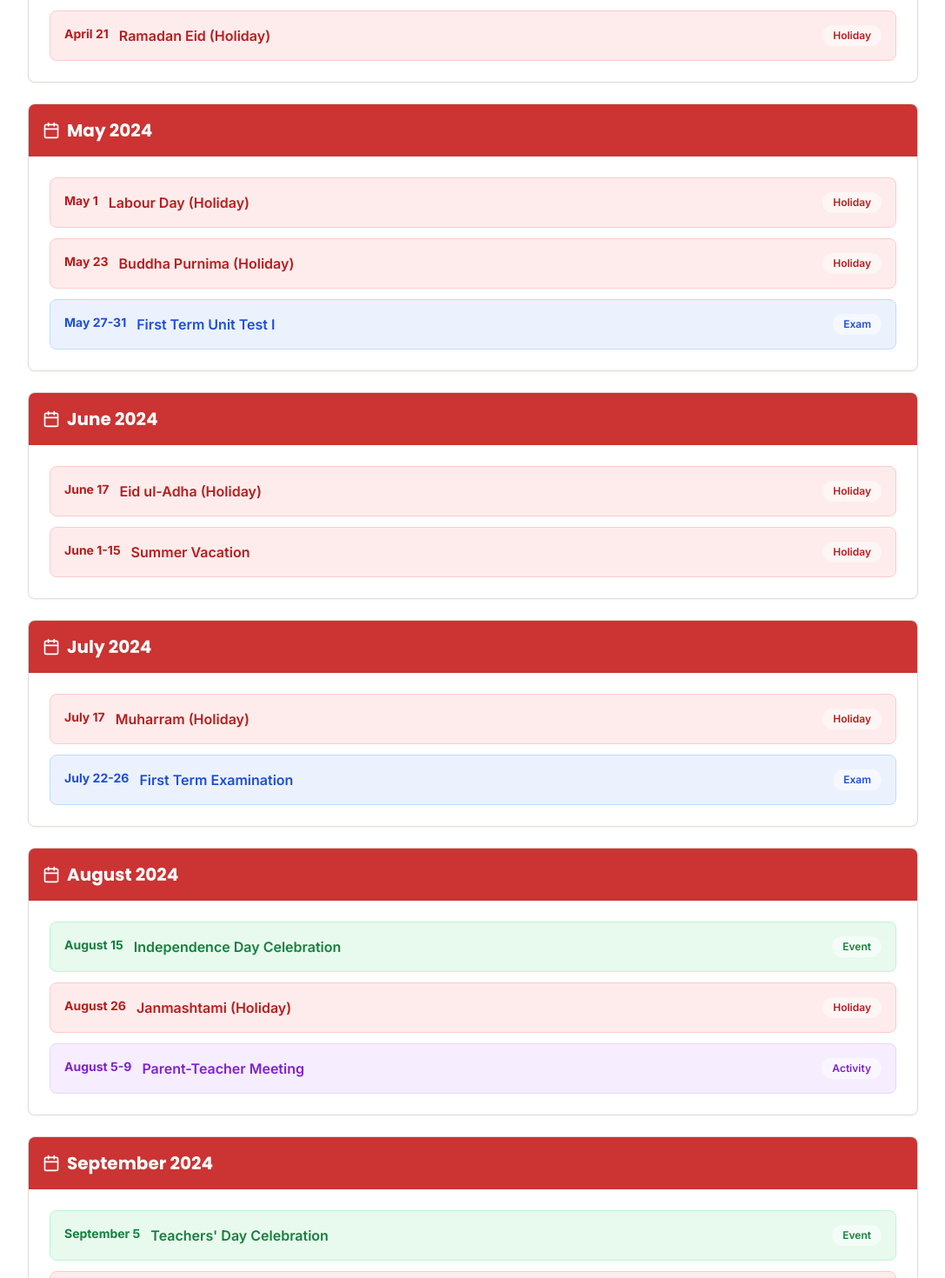
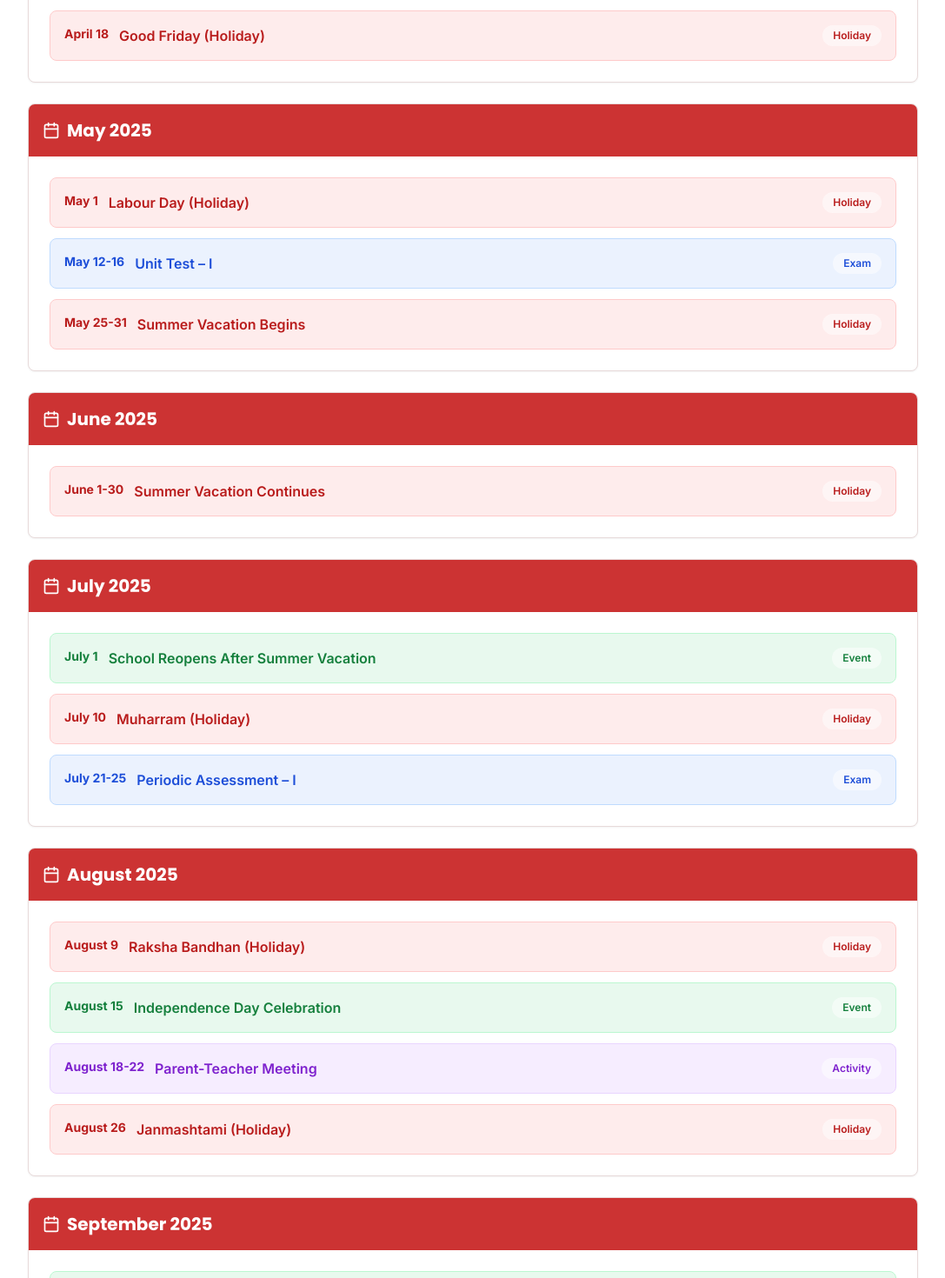
Before and after one commit to ambuj-dixit/sunbird-education, a React (Vite) app: page /calendar in a window 1280 px wide. Shown: the part 780-2250 px from the top of the page at 87% size, without its empty margins (96-1183 px from the left). Built offline with nearby package versions, Linux system fonts and the light colour scheme; the HTML template or start-up script is replaced by a standard one.

Commit message:
added documents

```diff
--- a/src/data/calendar.ts
+++ b/src/data/calendar.ts
@@ -1,4 +1,4 @@
-// SAMPLE ACADEMIC CALENDAR DATA - Replace with your actual academic calendar
+// ACADEMIC CALENDAR – SESSION 2025–26 (Indian School System)
 
 export interface CalendarEvent {
   month: string;
@@ -13,78 +13,77 @@ export interface CalendarEvent {
 // Academic year starts in April (Indian school system)
 export const academicCalendar: CalendarEvent[] = [
   {
-    month: "April 2024",
+    month: "April 2025",
     events: [
       { date: "April 1", title: "New Academic Session Begins", type: "event" },
-      { date: "April 14", title: "Ambedkar Jayanti (Holiday)", type: "holiday" },
-      { date: "April 21", title: "Ramadan Eid (Holiday)", type: "holiday" },
+      { date: "April 14", title: "Dr. Ambedkar Jayanti (Holiday)", type: "holiday" },
+      { date: "April 18", title: "Good Friday (Holiday)", type: "holiday" },
     ],
   },
   {
-    month: "May 2024",
+    month: "May 2025",
     events: [
       { date: "May 1", title: "Labour Day (Holiday)", type: "holiday" },
-      { date: "May 23", title: "Buddha Purnima (Holiday)", type: "holiday" },
-      { date: "May 27-31", title: "First Term Unit Test I", type: "exam" },
+      { date: "May 12-16", title: "Unit Test – I", type: "exam" },
+      { date: "May 25-31", title: "Summer Vacation Begins", type: "holiday" },
     ],
   },
   {
-    month: "June 2024",
+    month: "June 2025",
     events: [
-      { date: "June 17", title: "Eid ul-Adha (Holiday)", type: "holiday" },
-      { date: "June 1-15", title: "Summer Vacation", type: "holiday" },
+      { date: "June 1-30", title: "Summer Vacation Continues", type: "holiday" },
     ],
   },
   {
-    month: "July 2024",
+    month: "July 2025",
     events: [
-      { date: "July 17", title: "Muharram (Holiday)", type: "holiday" },
-      { date: "July 22-26", title: "First Term Examination", type: "exam" },
+      { date: "July 1", title: "School Reopens After Summer Vacation", type: "event" },
+      { date: "July 10", title: "Muharram (Holiday)", type: "holiday" },
+      { date: "July 21-25", title: "Periodic Assessment – I", type: "exam" },
     ],
   },
   {
-    month: "August 2024",
+    month: "August 2025",
     events: [
+      { date: "August 9", title: "Raksha Bandhan (Holiday)", type: "holiday" },
       { date: "August 15", title: "Independence Day Celebration", type: "event" },
+      { date: "August 18-22", title: "Parent-Teacher Meeting", type: "activity" },
       { date: "August 26", title: "Janmashtami (Holiday)", type: "holiday" },
-      { date: "August 5-9", title: "Parent-Teacher Meeting", type: "activity" },
     ],
   },
   {
-    month: "September 2024",
+    month: "September 2025",
     events: [
-      { date: "September 5", title: "Teachers' Day Celebration", type: "event" },
-      { date: "September 16", title: "Milad un-Nabi (Holiday)", type: "holiday" },
-      { date: "September 23-27", title: "Second Term Unit Test I", type: "exam" },
+      { date: "September 5", title: "Teachers’ Day Celebration", type: "event" },
+      { date: "September 15-19", title: "Half-Yearly Examination", type: "exam" },
     ],
   },
   {
-    month: "October 2024",
+    month: "October 2025",
     events: [
       { date: "October 2", title: "Gandhi Jayanti (Holiday)", type: "holiday" },
-      { date: "October 12", title: "Dussehra (Holiday)", type: "holiday" },
-      { date: "October 13-23", title: "Dussehra Break", type: "holiday" },
-      { date: "October 31", title: "Diwali (Holiday)", type: "holiday" },
+      { date: "October 3-12", title: "Dussehra Vacation", type: "holiday" },
+      { date: "October 20", title: "School Reopens After Dussehra Break", type: "event" },
     ],
   },
   {
-    month: "November 2024",
+    month: "November 2025",
     events: [
-      { date: "November 1-3", title: "Diwali Break", type: "holiday" },
-      { date: "November 14", title: "Children's Day Celebration", type: "event" },
-      { date: "November 25-29", title: "Second Term Examination", type: "exam" },
+      { date: "November 1-3", title: "Diwali Vacation", type: "holiday" },
+      { date: "November 14", title: "Children’s Day Celebration", type: "event" },
+      { date: "November 24-28", title: "Unit Test – II", type: "exam" },
     ],
   },
   {
-    month: "December 2024",
+    month: "December 2025",
     events: [
-      { date: "December 2-6", title: "Parent-Teacher Meeting", type: "activity" },
+      { date: "December 6", title: "Parent-Teacher Meeting", type: "activity" },
       { date: "December 25", title: "Christmas (Holiday)", type: "holiday" },
-      { date: "December 26-31", title: "Winter Break", type: "holiday" },
+      { date: "December 26-31", title: "Winter Vacation", type: "holiday" },
     ],
   },
   {
-    month: "January 2025",
+    month: "January 2026",
     events: [
       { date: "January 1", title: "New Year (Holiday)", type: "holiday" },
       { date: "January 14", title: "Makar Sankranti (Holiday)", type: "holiday" },
@@ -92,23 +91,28 @@ export const academicCalendar: CalendarEvent[] = [
     ],
   },
   {
-    month: "February 2025",
+    month: "February 2026",
     events: [
-      { date: "February 3-7", title: "Annual Examination Pre-Board", type: "exam" },
-      { date: "February 19", title: "Maha Shivaratri (Holiday)", type: "holiday" },
-      { date: "February 24-28", title: "Annual Sports Week", type: "activity" },
+      { date: "February 9-13", title: "Pre-Annual Examination", type: "exam" },
+      { date: "February 18", title: "Maha Shivaratri (Holiday)", type: "holiday" },
+      { date: "February 23-27", title: "Annual Sports Week", type: "activity" },
     ],
   },
   {
-    month: "March 2025",
+    month: "March 2026",
     events: [
-      { date: "March 1-15", title: "Annual Board Examinations", type: "exam" },
-      { date: "March 14", title: "Holi (Holiday)", type: "holiday" },
+      { date: "March 2-13", title: "Annual Examination", type: "exam" },
+      { date: "March 8", title: "Holi (Holiday)", type: "holiday" },
       { date: "March 20", title: "Annual Day Function", type: "event" },
-      { date: "March 31", title: "Result Declaration", description: "Academic session ends", type: "event" },
+      {
+        date: "March 31",
+        title: "Result Declaration & Session Ends",
+        description: "End of Academic Session 2025–26",
+        type: "event",
+      },
     ],
   },
 ];
 
-// For downloadable PDF placeholder
-export const calendarPdfUrl = "/downloads/academic-calendar-2024-25.pdf"; // SAMPLE: Replace with actual PDF
+// Downloadable PDF
+export const calendarPdfUrl = "/downloads/academic-calendar-2025.pdf";
--- a/src/data/sampleContent.ts
+++ b/src/data/sampleContent.ts
@@ -172,9 +172,9 @@ export const aboutSchool = {
 // SAMPLE: Downloadable documents
 export const downloads = [
   {
-    title: "Fee Structure 2024-25",
+    title: "Fee Structure 2025-26",
     description: "Complete fee details for all classes including admission fees, tuition fees, and other charges.",
-    filename: "fee-structure-2024-25.pdf",
+    filename: "fee-structure-2025-26.pdf",
     size: "245 KB",
   },
   {
@@ -192,7 +192,7 @@ export const downloads = [
   {
     title: "School Prospectus",
     description: "Detailed prospectus covering admission process, curriculum, and facilities.",
-    filename: "school-prospectus-2024.pdf",
+    filename: "school-prospectus-2025.pdf",
     size: "3.2 MB",
   },
   {
--- a/src/pages/Calendar.tsx
+++ b/src/pages/Calendar.tsx
@@ -1,7 +1,7 @@
 import { Card, CardContent } from "@/components/ui/card";
 import { Button } from "@/components/ui/button";
 import { Download, Printer, Calendar as CalendarIcon } from "lucide-react";
-import { academicCalendar } from "@/data/calendar";
+import { academicCalendar, calendarPdfUrl } from "@/data/calendar";
 
 export const Calendar = () => {
   const getEventTypeColor = (type: string) => {
@@ -24,7 +24,7 @@ export const Calendar = () => {
   };
 
   const handleDownload = () => {
-    alert("PDF download would start here. Connect this to your actual PDF file.");
+    window.open(calendarPdfUrl, "_blank");
   };
 
   const handlePrint = () => {
@@ -35,11 +35,15 @@ export const Calendar = () => {
     <div className="min-h-screen py-16">
       <div className="container mx-auto px-4">
         <div className="max-w-5xl mx-auto">
+
+          {/* Page Header */}
           <div className="text-center mb-8">
-            <h1 className="text-4xl md:text-5xl font-heading font-bold mb-4">Academic Calendar</h1>
+            <h1 className="text-4xl md:text-5xl font-heading font-bold mb-4">
+              Academic Calendar
+            </h1>
             <div className="h-1 w-24 bg-primary mx-auto rounded mb-6" />
             <p className="text-lg text-muted-foreground max-w-2xl mx-auto">
-              Academic Year 2024-25 • Session begins April 2024
+              Academic Year 2025–26 • Session begins April 2025
             </p>
           </div>
 
@@ -58,7 +62,7 @@ export const Calendar = () => {
           {/* Legend */}
           <Card className="mb-8">
             <CardContent className="p-6">
-              <h3 className="font-semibold mb-4">Event Types:</h3>
+              <h3 className="font-semibold mb-4">Event Types</h3>
               <div className="flex flex-wrap gap-4">
                 <div className="flex items-center gap-2">
                   <div className="h-3 w-3 rounded-full bg-red-500" />
@@ -80,7 +84,7 @@ export const Calendar = () => {
             </CardContent>
           </Card>
 
-          {/* Calendar Events */}
+          {/* Calendar Data */}
           <div className="space-y-6">
             {academicCalendar.map((monthData, index) => (
               <Card key={index} className="overflow-hidden">
@@ -90,6 +94,7 @@ export const Calendar = () => {
                     {monthData.month}
                   </h2>
                 </div>
+
                 <CardContent className="p-6">
                   <div className="space-y-3">
                     {monthData.events.map((event, eventIndex) => (
@@ -101,15 +106,20 @@ export const Calendar = () => {
                       >
                         <div className="flex-1">
                           <div className="flex items-start gap-3">
-                            <span className="font-bold text-sm whitespace-nowrap">{event.date}</span>
+                            <span className="font-bold text-sm whitespace-nowrap">
+                              {event.date}
+                            </span>
                             <div>
                               <p className="font-semibold">{event.title}</p>
                               {event.description && (
-                                <p className="text-sm mt-1 opacity-90">{event.description}</p>
+                                <p className="text-sm mt-1 opacity-90">
+                                  {event.description}
+                                </p>
                               )}
                             </div>
                           </div>
                         </div>
+
                         <span className="text-xs font-semibold px-3 py-1 rounded-full bg-background/50 self-start sm:self-center">
                           {getEventTypeLabel(event.type)}
                         </span>
@@ -121,43 +131,22 @@ export const Calendar = () => {
             ))}
           </div>
 
-          {/* Important Notes */}
+          {/* Notes */}
           <Card className="mt-12">
             <CardContent className="p-6">
-              <h3 className="font-heading font-bold text-lg mb-4">Important Notes:</h3>
+              <h3 className="font-heading font-bold text-lg mb-4">
+                Important Notes
+              </h3>
               <ul className="space-y-2 text-sm text-muted-foreground">
-                <li className="flex items-start gap-2">
-                  <span className="text-primary mt-1">•</span>
-                  <span>
-                    The calendar is subject to change. Any modifications will be communicated to parents in
-                    advance.
-                  </span>
-                </li>
-                <li className="flex items-start gap-2">
-                  <span className="text-primary mt-1">•</span>
-                  <span>
-                    Students are expected to attend school on all working days unless on authorized leave.
-                  </span>
-                </li>
-                <li className="flex items-start gap-2">
-                  <span className="text-primary mt-1">•</span>
-                  <span>
-                    Examination dates are tentative and will be confirmed one month in advance.
-                  </span>
-                </li>
-                <li className="flex items-start gap-2">
-                  <span className="text-primary mt-1">•</span>
-                  <span>Parent-teacher meetings are mandatory for all parents to attend.</span>
-                </li>
-                <li className="flex items-start gap-2">
-                  <span className="text-primary mt-1">•</span>
-                  <span>
-                    For any queries regarding the calendar, please contact the school office.
-                  </span>
-                </li>
+                <li>• The calendar is subject to change if required.</li>
+                <li>• Examination dates are tentative and will be confirmed in advance.</li>
+                <li>• Parent-teacher meetings are mandatory.</li>
+                <li>• Students must attend school on all working days.</li>
+                <li>• For queries, please contact the school office.</li>
               </ul>
             </CardContent>
           </Card>
+
         </div>
       </div>
     </div>
```
Also changed, not shown: 1 other file (tests, documents, lock files or other folders).
